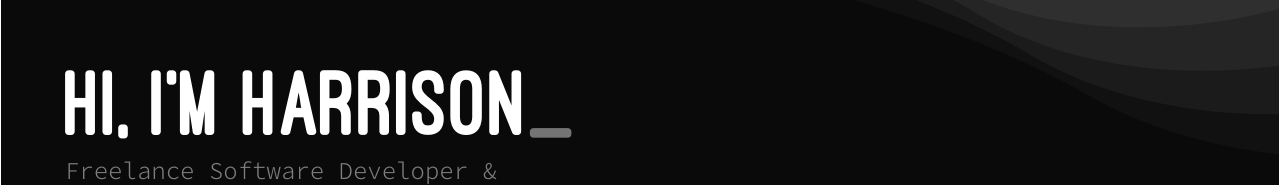
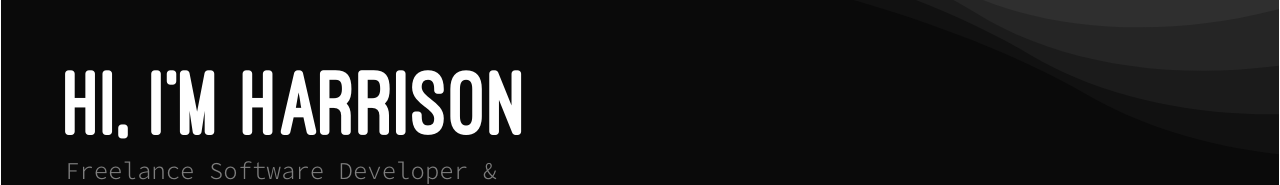
Before and after one commit to HarrisonBaghurst/personal-portfolio, a Next.js app: page / in a window 1280 px wide. Shown: the part 442-627 px from the top of the page. Built offline with nearby package versions, Linux system fonts and the light colour scheme.

Commit message:
added delay to typing

```diff
--- a/components/Hero.tsx
+++ b/components/Hero.tsx
@@ -33,7 +33,7 @@ const Hero = () => {
                 setTimeout(type, Math.floor(Math.random() * (100 - 30 + 1)) + 30);
             }
         }
-        type();
+        setTimeout(type, 250);
         return () => {
             currentIndex = headingText.length;
         }
@@ -41,7 +41,7 @@ const Hero = () => {
 
     return (
         <section>
-            <div className='w-full h-screen relative'>
+            <div className='w-full h-[100dvh] relative'>
                 <div className='overflow-hidden'>
                     <Image
                     src={'/heroImage.svg'}
@@ -57,7 +57,7 @@ const Hero = () => {
                 <div className='absolute left-[5%] bottom-[10%]'>
                     <h1 className='font-ostrich responsive-h1 text-white'>
                         {displayedText}
-                        <span className="text-grey animate-pulse">_</span>
+                        {displayedText !== headingText && <span className="text-grey animate-pulse">_</span>}
                     </h1>
                     <p className='pt-1 responsive-p text-grey'>
                         Freelance Software Developer &
```
